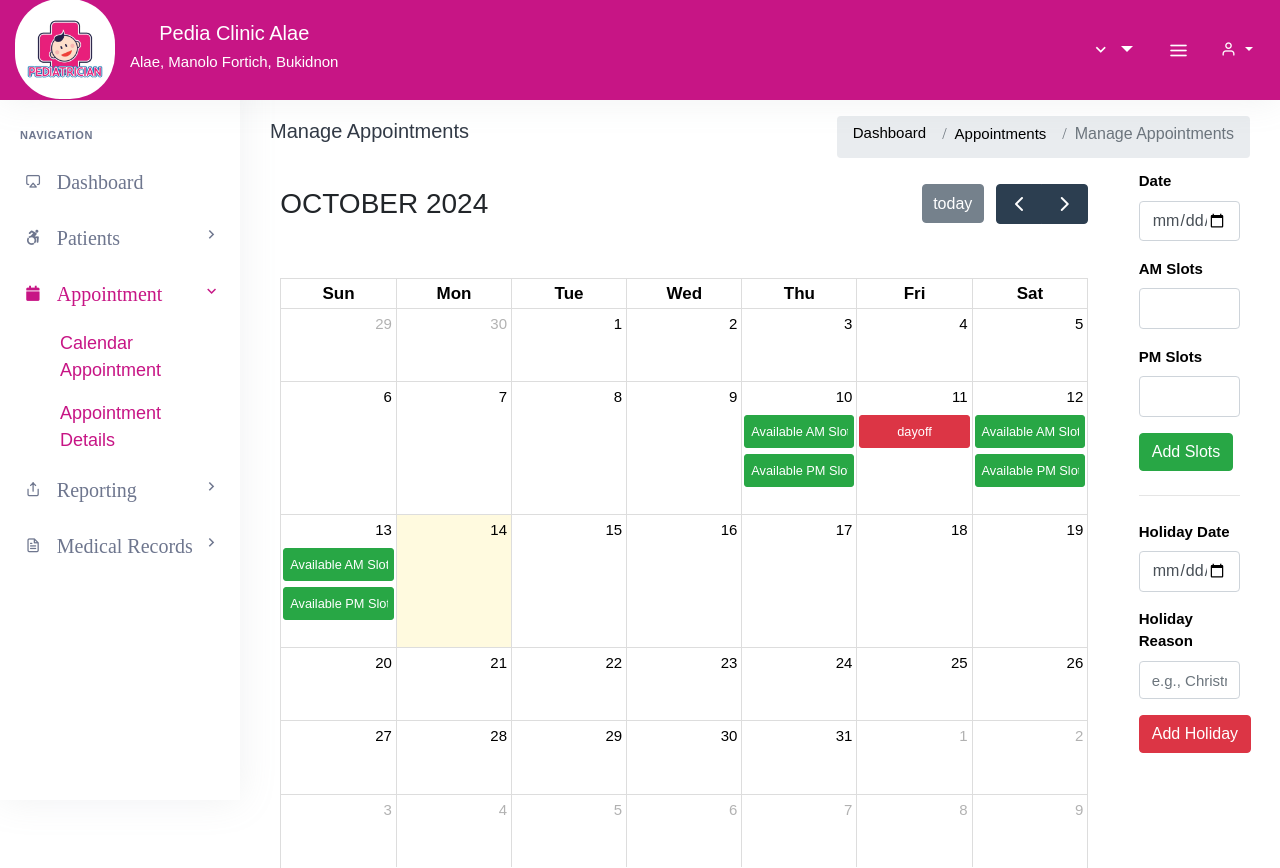
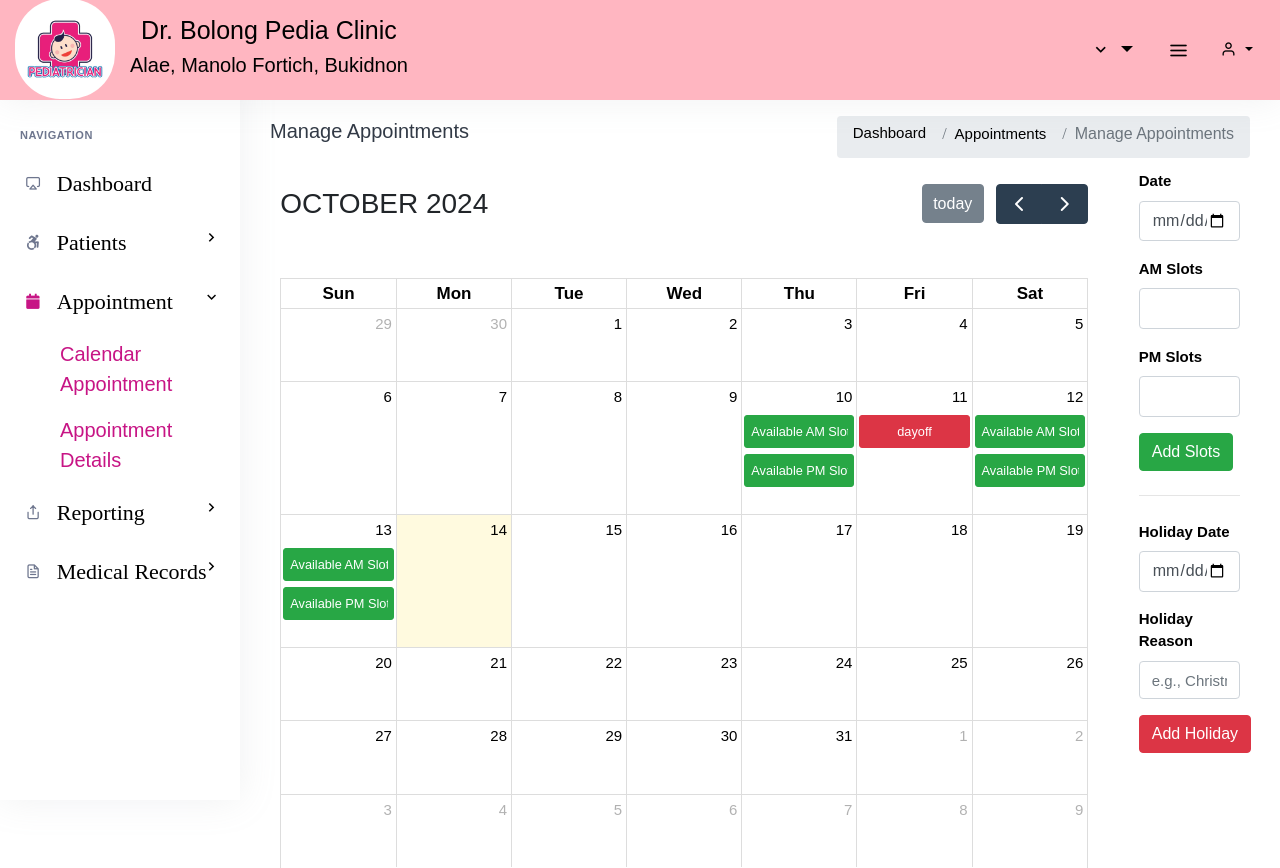
Before and after one commit to Jkmanait/PMS-CLINIC, a PHP site: page /backend/admin/his_admin_appointment.php in a window 1280 px wide. Shown: the top 868 px of the page. Run offline with PHP 8.4, Linux system fonts and the light colour scheme; data comes from the database, SQL or seed files in the repository; lists and menus that the app fills with data are empty; some libraries are stand-ins or nearby versions; some web fonts are replaced.

Commit message:
changes on the color

```diff
--- a/backend/admin/assets/inc/nav.php
+++ b/backend/admin/assets/inc/nav.php
@@ -1,10 +1,10 @@
-<div class="navbar-custom" style="height: 100px; padding: 15px; background-color: #C71585;"> <!-- Dark Pink Color -->
+<div class="navbar-custom" style="height: 100px; padding: 15px; background-color: #FFB6C1;">
     <ul class="list-unstyled topnav-menu float-right mb-0">
         <li class="dropdown d-none d-lg-block ml-auto" style="position: relative;">
-            <a class="nav-link dropdown-toggle waves-effect waves-light" data-toggle="dropdown" href="#" role="button" aria-haspopup="false" aria-expanded="false" style="font-size: 20px; color: white;">
+            <a class="nav-link dropdown-toggle waves-effect waves-light" data-toggle="dropdown" href="#" role="button" aria-haspopup="false" aria-expanded="false" style="font-size: 20px; color: black;">
                 <i class="mdi mdi-chevron-down"></i>
             </a>
-            <div class="dropdown-menu" style="margin-left: -90px; position: relative;">
+            <div class="dropdown-menu" style="margin-left: -90px; color: black; position: relative;">
                 <a href="his_admin_register_patient.php" class="dropdown-item" style="font-size: 18px; color: black;">
                     <i class="fe-activity mr-1"></i>
                     <span>Patient</span>
@@ -13,14 +13,7 @@
                     <i class="fe-list mr-1"></i>
                     <span>Medical Report</span>
                 </a>
-                <a href="his_admin_lab_report.php" class="dropdown-item" style="font-size: 18px; color: black;">
-                    <i class="fe-hard-drive mr-1"></i>
-                    <span>Laboratory Report</span>
-                </a>
-                <a href="his_admin_surgery_records.php" class="dropdown-item" style="font-size: 18px; color: black;">
-                    <i class="fe-anchor mr-1"></i>
-                    <span>Surgical/Theatre Report</span>
-                </a>
+
                 <a href="his_admin_surgery_records.php" class="dropdown-item" style="font-size: 18px; color: black;">
                     <i class="fe-anchor mr-1"></i>
                     <span>Appointment</span>
@@ -30,13 +23,13 @@
         </li>
 
         <li>
-            <button class="button-menu-mobile waves-effect waves-light" style="font-size: 20px; color: white;">
+            <button class="button-menu-mobile waves-effect waves-light" style="font-size: 20px; color: black;">
                 <i class="fe-menu"></i>
             </button>
         </li>
 
         <li class="dropdown notification-list ">
-            <a class="nav-link dropdown-toggle nav-user mr-0 waves-effect waves-light" data-toggle="dropdown" href="#" role="button" aria-haspopup="false" aria-expanded="false" style="color: white;">
+            <a class="nav-link dropdown-toggle nav-user mr-0 waves-effect waves-light" data-toggle="dropdown" href="#" role="button" aria-haspopup="false" aria-expanded="false" style="color: black;">
                 <i class="fe-user"></i>
                 <alt="dpic" class="rounded-circle" style="height: 50px; width: 50px;">
             </a>
@@ -68,8 +61,8 @@
                 <img src="assets/images/logo.png.png" style="height: 100px; width: 100px; margin-top: -7px;" alt="Logo">
             </span>
             <div>
-                <h1 style="font-size: 20px; color: white; margin-left: 15px; white-space: nowrap;">Pedia Clinic Alae</h1>
-                <h1 style="font-size: 15px; color: white; margin-left: 15px; white-space: nowrap;">Alae, Manolo Fortich, Bukidnon</h1>
+                <h1 class="grow-effect" style="font-size: 25px; color: black; margin-left: 15px; white-space: nowrap;">Dr. Bolong Pedia Clinic</h1>
+                <h1 class="grow-effect" style="font-size: 20px; color: black; margin-left: 15px; white-space: nowrap;">Alae, Manolo Fortich, Bukidnon</h1>
             </div>
         </a>
     </div>
--- a/backend/admin/assets/inc/sidebar.php
+++ b/backend/admin/assets/inc/sidebar.php
@@ -16,22 +16,26 @@
             color: #C71585 !important; /* Dark pink color */
             font-size: 20px; /* Increased font size */
         }
+        .metismenu li {
+            font-size: 20px; /* Increased font size for li */
+        }
         .metismenu li a {
             color: black; /* Default link color */
             text-decoration: none;
             display: flex;
             align-items: center;
-            font-size: 18px; /* Default font size */
+            font-size: 20px; /* Increased font size */
             transition: color 0.3s; /* Smooth transition for color change */
         }
         .metismenu li a:hover {
-            color: #C71585 !important; /* Dark pink color */
+            color: #C71585 !important; /* Dark pink color on hover */
         }
         .metismenu li a span {
-            font-size: 20px; /* Increased font size for span */
+            font-size: 22px; /* Increased font size for span */
+            color: black; /* Span color set to black */
         }
         .menu-title {
-            font-size: 20px;
+            font-size: 22px; /* Increased font size for menu title */
             color: black;
             display: flex;
             justify-content: space-between;
```
Also changed, not shown: patient/assets/inc/nav.php (+18 -71 lines), patient/index.php (+16 -17 lines), patient/medical_records.php (+48 -19 lines).
